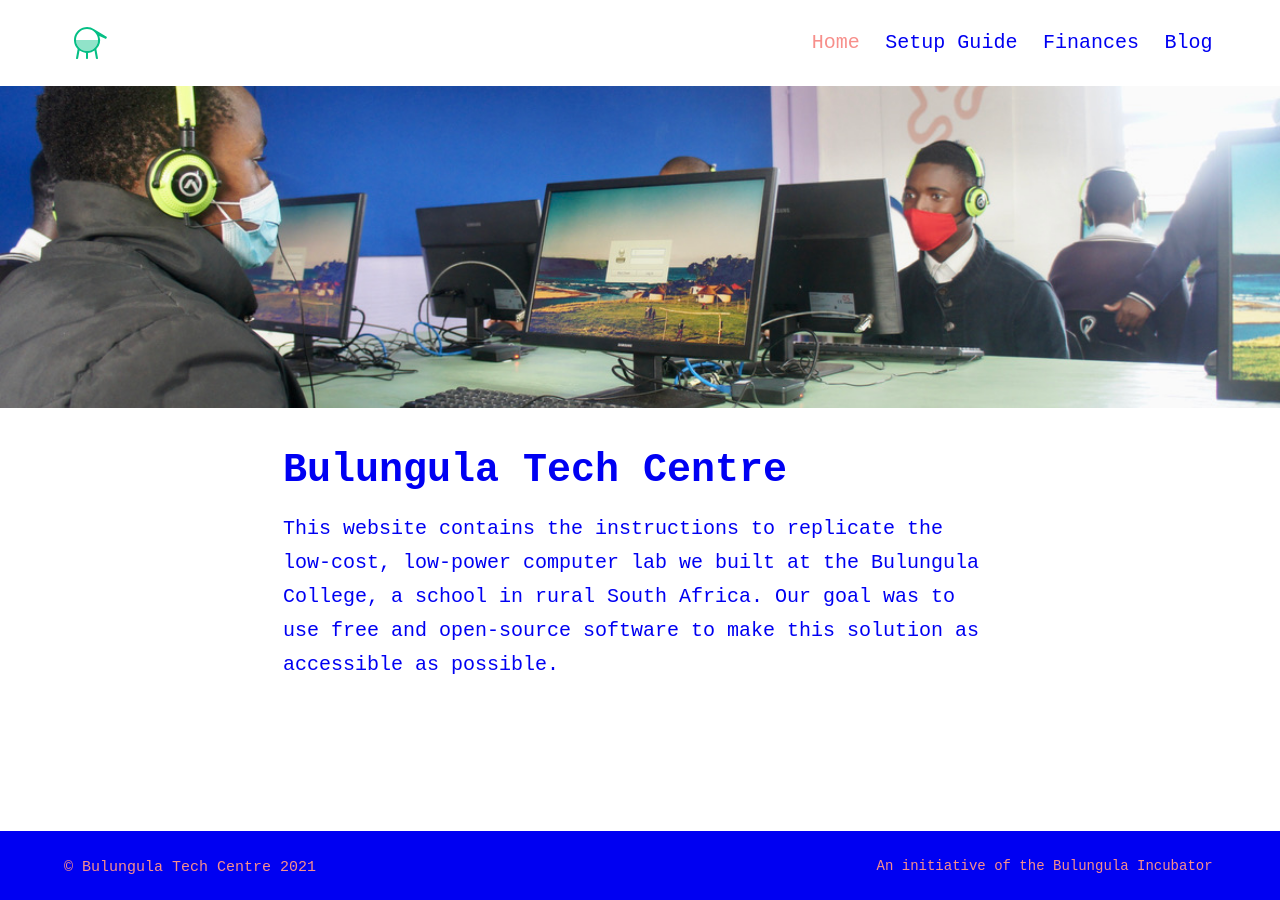
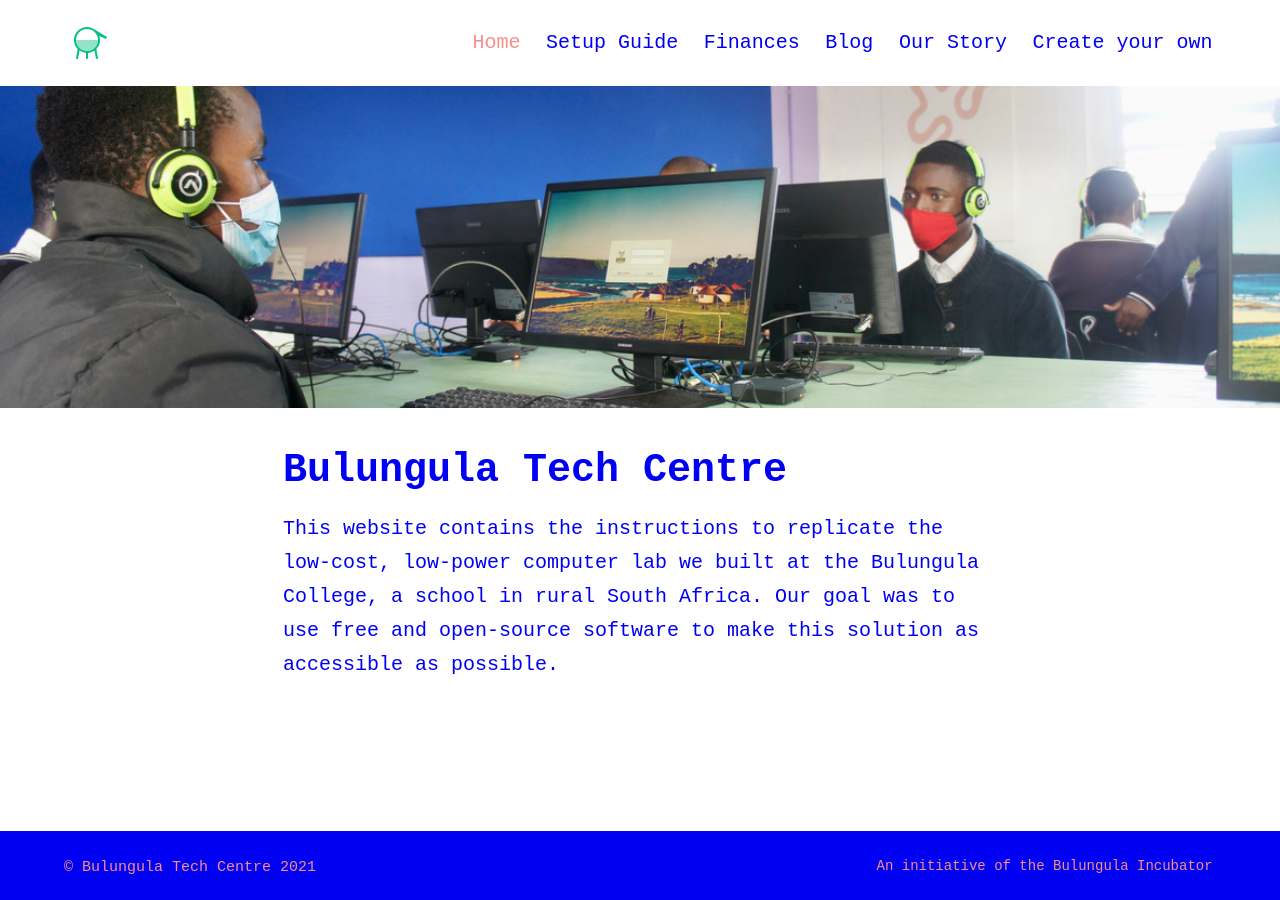
Before and after one commit to bulungula-tech-centre/bulungula-tech-centre, a Jekyll site: the page built from index.md, in a window 1280 px wide. Built offline with Jekyll 4.4.1, drawn with Linux system fonts in a browser that asks for light colours.

Commit message:
Update _config.yml

```diff
--- a/_config.yml
+++ b/_config.yml
@@ -124,6 +124,10 @@ navigation_header:
   url: /finances/
 - title: Blog
   url: /blog/
+- title: Our Story
+  url: /story/
+- title: Create your own
+  url: /replicate/
 
 navigation_footer:
 - title: An initiative of the Bulungula Incubator
```
